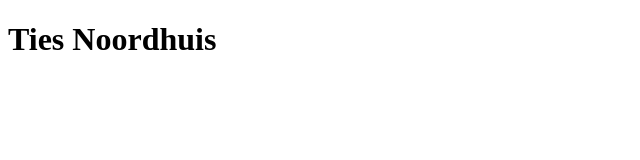
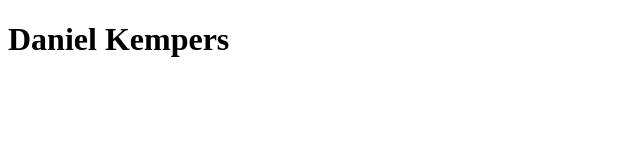
Before and after one commit to DanielROC-dev/Goede-titel-fc438eda, a plain HTML site: page index.html in a window 1280 px wide. Shown: the whole page, without its empty margins (0-640 px from the left). Drawn offline with Linux system fonts and the light colour scheme.

Commit message:
Uitwerking van de exercise

```diff
--- a/index.html
+++ b/index.html
@@ -2,10 +2,10 @@
 <html>
 <head>
 <title> Mijn website</title>
-</header>
+</head>
 <body>
 
-<h1> Ties Noordhuis </h1>
+<h1> Daniel Kempers </h1>
 
 </body>
 </html>
```
